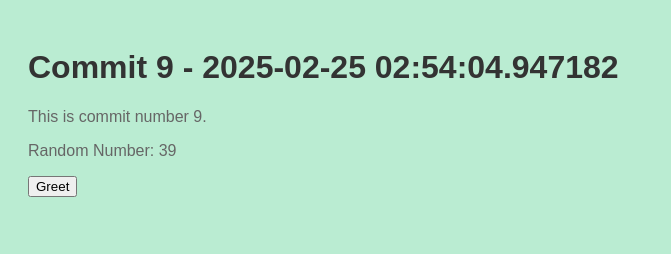
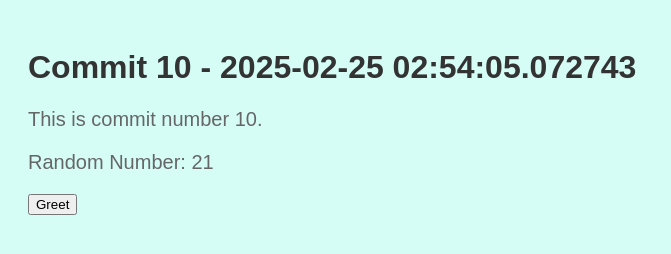
Before and after one commit to legbald0d/myrep-repo-20250225025401, a plain HTML site: page index.html in a window 1280 px wide. Shown: the whole page, without its empty margins (0-671 px from the left). Drawn offline with Linux system fonts and the light colour scheme.

Commit message:
📝 Commit 10 with HTML, CSS, and JS

```diff
--- a/index.html
+++ b/index.html
@@ -2,13 +2,13 @@
     <!DOCTYPE html>
     <html>
     <head>
-        <title>Commit 9 - 2025-02-25 02:54:04.947182</title>
+        <title>Commit 10 - 2025-02-25 02:54:05.072743</title>
         <link rel="stylesheet" href="style.css">
     </head>
     <body>
-        <h1>Commit 9 - 2025-02-25 02:54:04.947182</h1>
-        <p>This is commit number 9.</p>
-        <p>Random Number: 39</p>
+        <h1>Commit 10 - 2025-02-25 02:54:05.072743</h1>
+        <p>This is commit number 10.</p>
+        <p>Random Number: 21</p>
         <button onclick="greet()">Greet</button>
         <script src="script.js"></script>
     </body>
--- a/script.js
+++ b/script.js
@@ -2,4 +2,4 @@
     function greet() {
         alert('Hello from commit ' + commitNumber + '!');
     }
-    var commitNumber = 9;
+    var commitNumber = 10;
--- a/style.css
+++ b/style.css
@@ -1,7 +1,7 @@
 
     body {
         font-family: Arial, sans-serif;
-        background-color: #baecd2;
+        background-color: #d5fdf6;
         padding: 20px;
     }
     h1 {
@@ -9,5 +9,5 @@
     }
     p {
         color: #666;
-        font-size: 16px;
+        font-size: 20px;
     }
```
